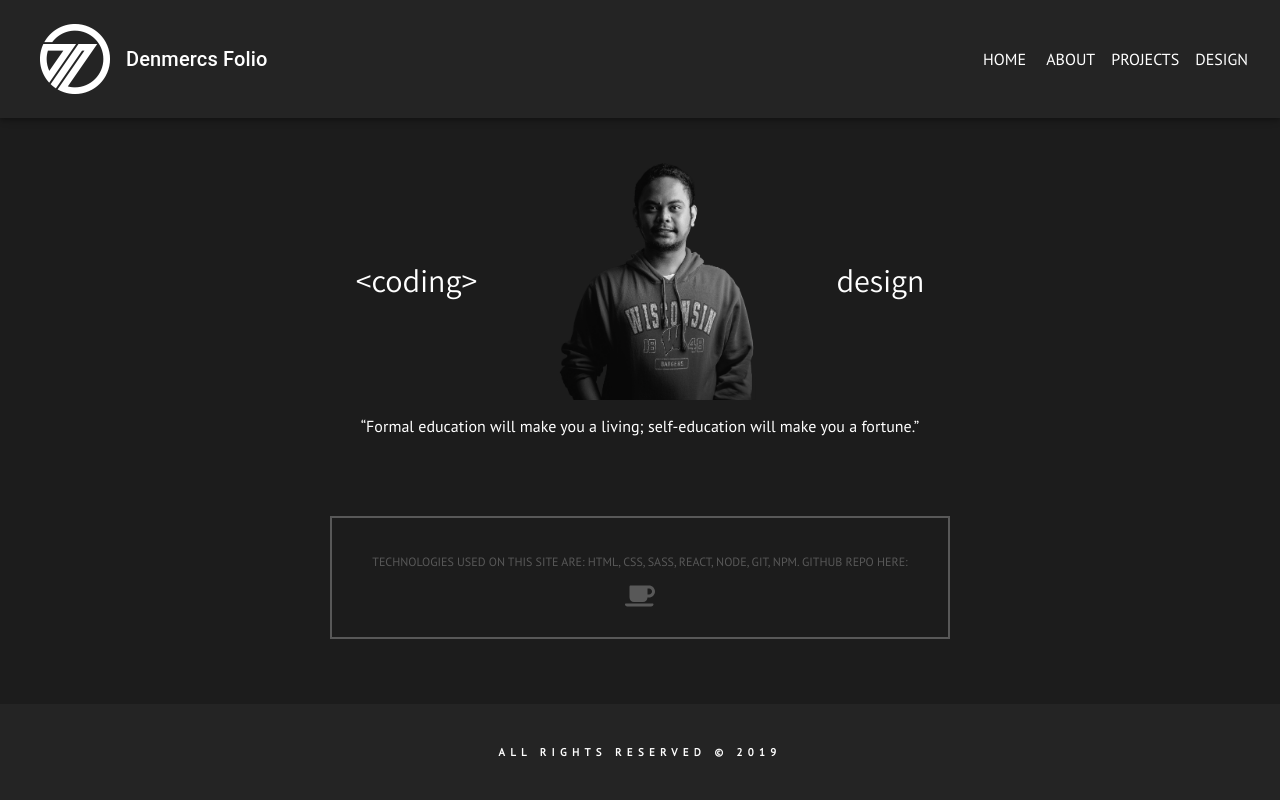
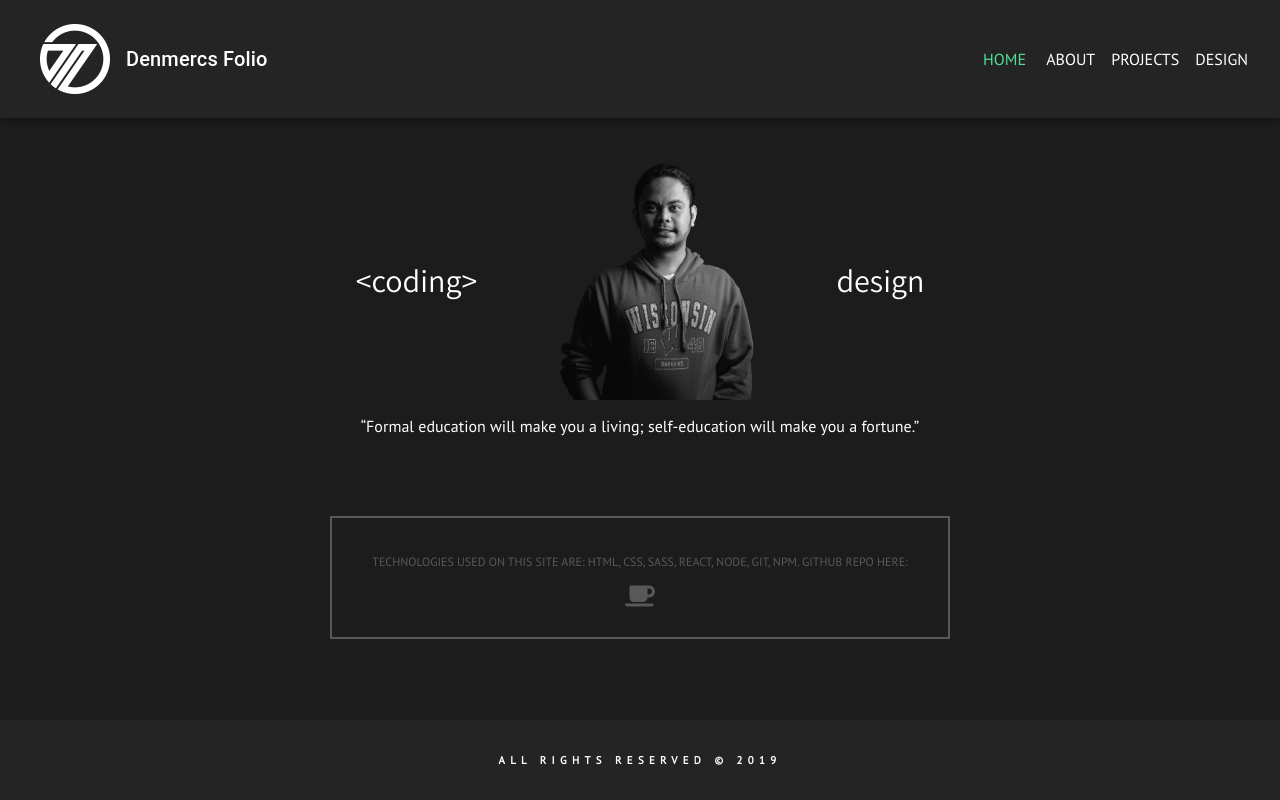
Before and after one commit to denmercs/portfolio, a React (Create React App) app: page / in a window 1280 px wide. In both pictures the pointer is over the link "HOME". Built offline with nearby package versions, Linux system fonts and the light colour scheme.

Commit message:
added hover and active styling at the header

```diff
--- a/src/pages/footer.scss
+++ b/src/pages/footer.scss
@@ -1,6 +1,6 @@
 .footer {
     background-color: #242424;
-    padding: 1rem 0;
+    padding: .5rem 0;
     display: flex;
     justify-content: center;
     position: absolute;
--- a/src/pages/header.scss
+++ b/src/pages/header.scss
@@ -49,6 +49,11 @@
         text-transform: uppercase;
         color: #fff;
 
+        &:hover, &:active {
+            cursor: pointer;
+            color: #52de97;
+        }
+
         @media only screen and (max-width: 500px) {
             font-size: .75rem;
             padding: .25rem;
--- a/src/pages/home.scss
+++ b/src/pages/home.scss
@@ -22,7 +22,6 @@
                 cursor: pointer;
                 color: #52de97;
             }
-
 
 
         }
```
